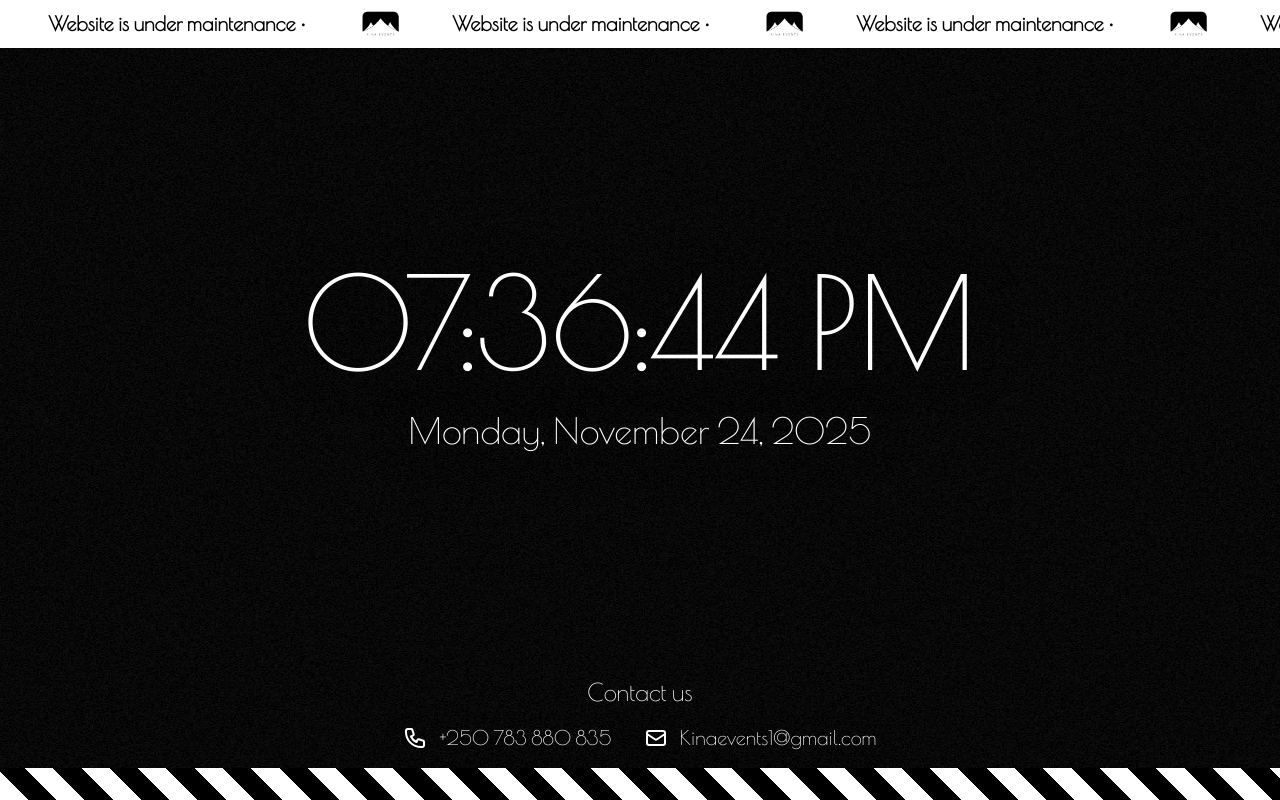
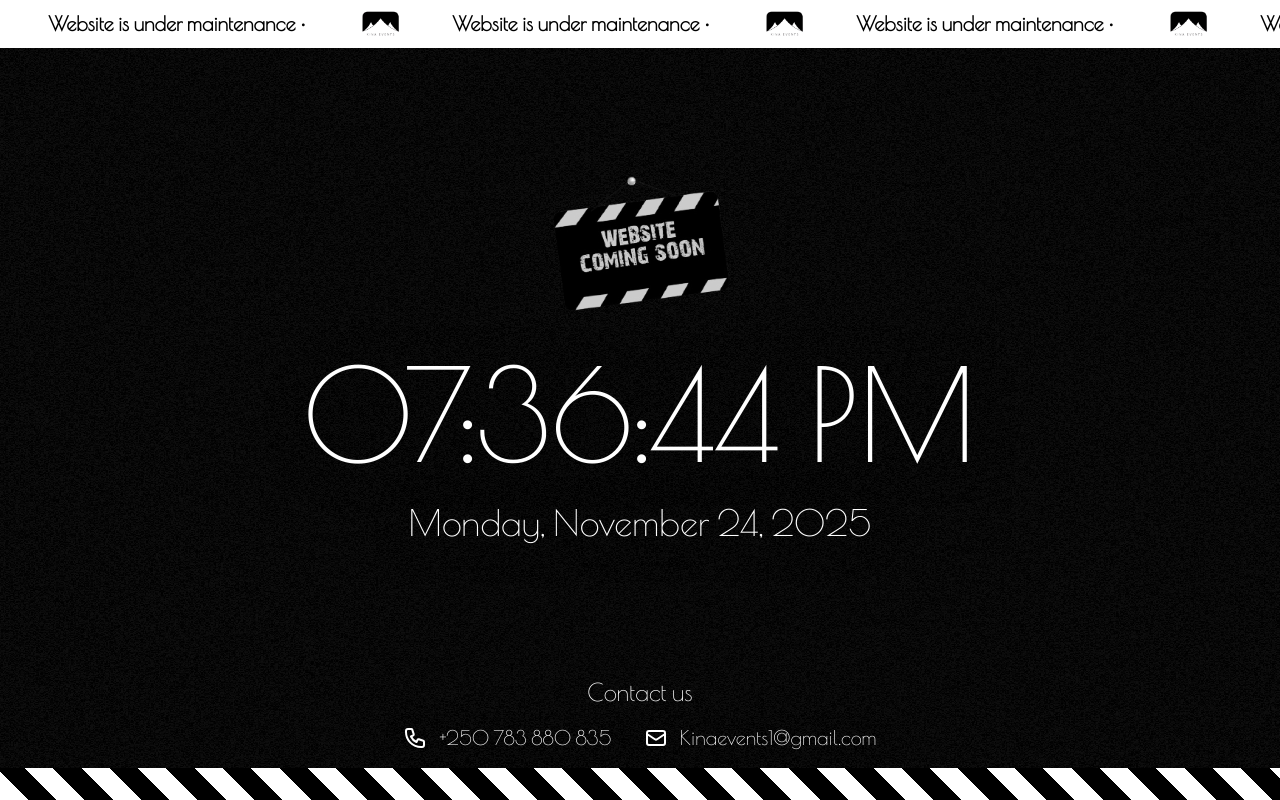
Before and after one commit to Kgadrw/kina-events, a Next.js app: page / in a window 1280 px wide. Built offline with nearby package versions, Linux system fonts and the light colour scheme.

Commit message:
first push

```diff
--- a/app/page.tsx
+++ b/app/page.tsx
@@ -92,6 +92,15 @@
       {/* Main Content */}
       <div className="flex-1 flex items-center justify-center relative z-10 p-8 md:p-4">
         <div className="text-center text-white w-full font-poiret flex flex-col items-center justify-center">
+          {/* Logo Image Above Time */}
+          <div className="mb-6">
+            <img
+              src="/black.png"
+              alt="Logo"
+              className="h-24 md:h-32 lg:h-40 w-auto mx-auto filter grayscale"
+            />
+          </div>
+
           {/* Time Display */}
           <div className="mb-6">
             <div className="text-7xl md:text-8xl lg:text-9xl font-normal drop-shadow-[0_4px_20px_rgba(0,0,0,0.5)]">
```
Also changed, not shown: public/black.png (added).
